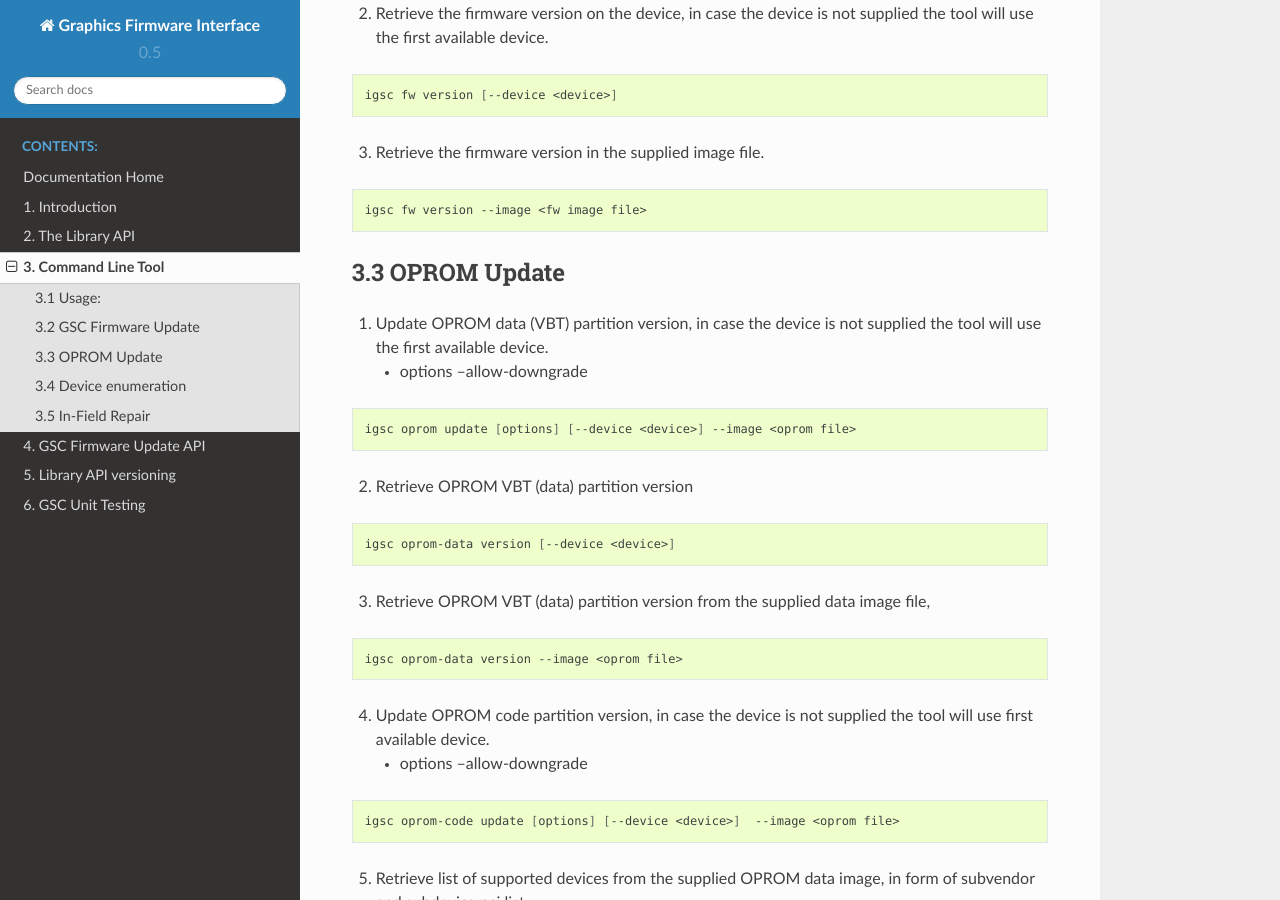
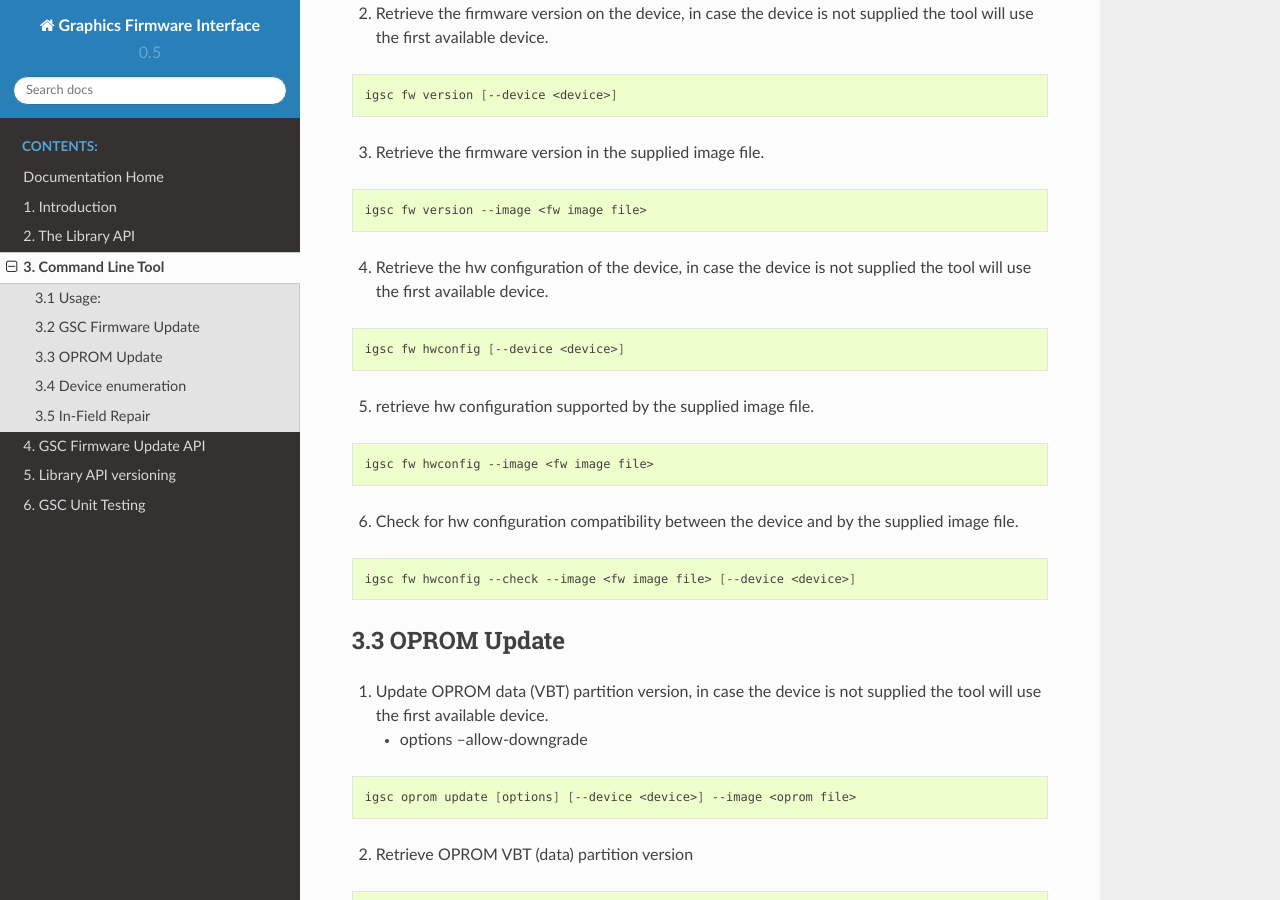
Before and after one commit to intel/igsc, a Sphinx documentation site: the page built from doc/cli.rst, in a window 1280 px wide and 900 px high, scrolled down 715 px. Built offline with Sphinx 7.4.7 and the Read the Docs theme 2.0.0, drawn with Linux system fonts in a browser that asks for light colours; formulas are drawn with MathJax 3.

Commit message:
igsc: doc: add cli hardware configuration api
Add documentation describing the new hardware configuration
command under firmware section.

Signed-off-by: Tomas Winkler <tomas.winkler@intel.com>

```diff
--- a/doc/cli.rst
+++ b/doc/cli.rst
@@ -47,6 +47,27 @@ usage of the library.
 .. code-block:: sh
 
     igsc fw version --image <fw image file>
+
+
+4. Retrieve the hw configuration of the device,  in case the device is
+   not supplied the tool will use the first available device.
+
+.. code-block:: sh
+
+    igsc fw hwconfig [--device <device>]
+
+5. retrieve hw configuration supported by the supplied image file.
+
+.. code-block:: sh
+
+    igsc fw hwconfig --image <fw image file>
+
+6. Check for hw configuration compatibility between the device and by the supplied image file.
+
+.. code-block:: sh
+
+    igsc fw hwconfig --check --image <fw image file> [--device <device>]
+
 
 3.3 OPROM Update
 ~~~~~~~~~~~~~~~~~
```
